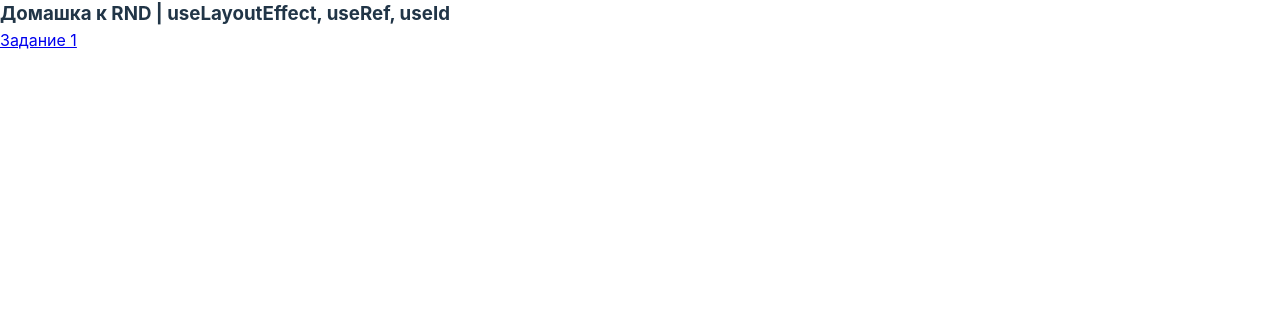
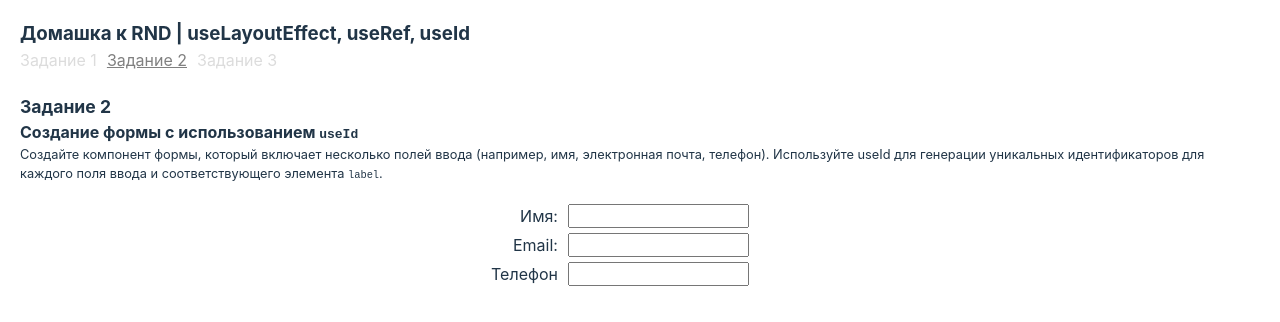
Before and after one commit to Tetrarium/homework240620, a React (Vite) app: page /#/task2 in a window 1280 px wide. Before the commit this address led to /. Shown: the top 322 px of the page. Built offline with nearby package versions, Linux system fonts and the light colour scheme.

Commit message:
Task 2. Solved

```diff
--- a/package.json
+++ b/package.json
@@ -16,6 +16,7 @@
     "styled-components": "^6.1.11"
   },
   "devDependencies": {
+    "@types/node": "^20.14.8",
     "@types/react": "^18.2.55",
     "@types/react-dom": "^18.2.19",
     "@types/styled-components": "^5.1.34",
--- a/src/Task1.tsx
+++ /dev/null
@@ -1,65 +0,0 @@
-import { useLayoutEffect, useState } from "react";
-import styled from "styled-components";
-
-const Title = styled.h2`
-  font-size: 1.1em;
-`;
-
-const Subtitle = styled.h3`
-  font-size: 1em;
-`;
-
-const Description = styled.p`
-  font-size: 0.8em;
-`;
-
-const Main = styled.main`
-  padding: 20px;
-  display: flex;
-  justify-content: center;
-`;
-
-interface ScalableProps {
-  readonly $width: number;
-  readonly $height: number;
-}
-
-const Scalable = styled.div<ScalableProps>((props) => ({
-  backgroundColor: 'blue',
-  border: '1px solid gray',
-  width: `${props.$width}px`,
-  height: `${props.$height}px`,
-}));
-
-export default function Task1() {
-  const [scalableHeight, setScalableHeight] = useState(0);
-  const [scalableWidth, setScalableWidth] = useState(0);
-
-  function resize() {
-    const { clientHeight, clientWidth } = document.documentElement;
-
-    const width = clientWidth / 2;
-    const height = clientHeight / 2;
-
-    setScalableHeight(height);
-    setScalableWidth(width);
-  }
-
-  useLayoutEffect(() => {
-    resize();
-    window.addEventListener('resize', resize);
-  }, []);
-
-  return (
-    <article>
-      <header>
-        <Title>Задача 1</Title>
-        <Subtitle>Создание компонента с использованием <code>useLayoutEffect</code></Subtitle>
-        <Description>Создайте компонент, который меняет размер и позицию блока в зависимости от размеров окна браузера ( например так чтобы имел половину ширины экрана  и высоты) . Используйте <code>useLayoutEffect</code> для изменения стилей блока после каждого изменения размера окна</Description>
-      </header>
-      <Main>
-        <Scalable $width={scalableWidth} $height={scalableHeight} />
-      </Main>
-    </article>
-  );
-}
--- a/src/app.tsx
+++ b/src/app.tsx
@@ -1,21 +1,61 @@
-import { NavLink, Route, Routes } from "react-router-dom";
+import { NavLink as BaseNavLink, Route, Routes } from "react-router-dom";
+import styled from "styled-components";
 
-import Task1 from "./Task1";
+import Task1 from "./components/Task1";
+import Task2 from "./components/Task2";
+import Task3 from "./components/Task3";
+
+const Container = styled.div`
+  max-width: 1240px;
+  padding: 20px;
+`;
+
+const Header = styled.header`
+  margin-bottom: 10px;
+  padding-bottom: 10px;
+  border-bottom: 2px solid #fff;
+`;
+
+const Nav = styled.nav`
+  display: flex;
+  gap: 10px;
+`;
+
+const NavLink = styled(BaseNavLink)`
+  text-decoration: none;
+  color: gainsboro;
+
+  transition: color 2s linear;
+  transition: text-decoration .2s linear;
+
+  &.active {
+    color: gray;
+    text-decoration: underline;
+  }
+
+  &:hover {
+    text-decoration: underline;
+  }
+`;
 
 export const App = () => {
   return (
-    <div>
-      <header>
+    <Container>
+      <Header>
         <h3>Домашка к RND | useLayoutEffect, useRef, useId</h3>
-        <nav>
+        <Nav>
           <NavLink to='/task1'>Задание 1</NavLink>
-        </nav>
-      </header>
+          <NavLink to='/task2'>Задание 2</NavLink>
+          <NavLink to='/task3'>Задание 3</NavLink>
+        </Nav>
+      </Header>
       <main>
         <Routes>
           <Route path="task1" element={<Task1 />} />
+          <Route path="task2" element={<Task2 />} />
+          <Route path="task3" element={<Task3 />} />
         </Routes>
       </main>
-    </div>
+    </Container>
   );
 };
--- /dev/null
+++ b/src/components/Task.tsx
@@ -0,0 +1,47 @@
+import { ReactElement } from "react";
+import styled from "styled-components";
+
+const Title = styled.h2`
+  font-size: 1.1em;
+`;
+
+const Subtitle = styled.h3`
+  font-size: 1em;
+`;
+
+const Description = styled.p`
+  font-size: 0.8em;
+`;
+
+const Main = styled.main`
+  padding: 20px;
+  display: flex;
+  justify-content: center;
+`;
+
+interface TaskProps {
+  title: string;
+  subtitle: string | ReactElement;
+  description: string | ReactElement;
+  children: string | ReactElement;
+}
+
+export default function Task({
+  title,
+  subtitle,
+  description,
+  children
+}: TaskProps) {
+  return (
+    <article>
+      <header>
+        <Title>{title}</Title>
+        <Subtitle>{subtitle}</Subtitle>
+        <Description>{description}</Description>
+      </header>
+      <Main>
+        {children}
+      </Main>
+    </article>
+  );
+}
--- /dev/null
+++ b/src/components/Task1.tsx
@@ -0,0 +1,46 @@
+import { useLayoutEffect, useState } from "react";
+import styled from "styled-components";
+
+import Task from "./Task";
+
+interface ScalableProps {
+  readonly $width: number;
+  readonly $height: number;
+}
+
+const Scalable = styled.div<ScalableProps>((props) => ({
+  backgroundColor: 'blue',
+  border: '1px solid gray',
+  width: `${props.$width}px`,
+  height: `${props.$height}px`,
+}));
+
+export default function Task1() {
+  const [scalableHeight, setScalableHeight] = useState(0);
+  const [scalableWidth, setScalableWidth] = useState(0);
+
+  function resize() {
+    const { clientHeight, clientWidth } = document.documentElement;
+
+    const width = clientWidth / 2;
+    const height = clientHeight / 2;
+
+    setScalableHeight(height);
+    setScalableWidth(width);
+  }
+
+  useLayoutEffect(() => {
+    resize();
+    window.addEventListener('resize', resize);
+  }, []);
+
+  return (
+    <Task
+      title="Задача 1"
+      subtitle={<>Создание компонента с использованием <code>useLayoutEffect</code></>}
+      description={<>Создайте компонент, который меняет размер и позицию блока в зависимости от размеров окна браузера ( например так чтобы имел половину ширины экрана  и высоты) . Используйте <code>useLayoutEffect</code> для изменения стилей блока после каждого изменения размера окна</>}
+    >
+      <Scalable $width={scalableWidth} $height={scalableHeight} />
+    </Task>
+  );
+}
--- /dev/null
+++ b/src/components/Task2.tsx
@@ -0,0 +1,49 @@
+import { useId } from "react";
+import styled from "styled-components";
+
+import Task from "./Task";
+
+const Form = styled.form`
+  display: flex;
+  flex-direction: column;
+  gap: 5px;
+`;
+
+const Row = styled.div`
+  display: flex;
+  gap: 10px;
+  justify-content: flex-end;
+`;
+const Label = styled.label``;
+const Input = styled.input``;
+
+export default function Task2() {
+  const nameId = useId();
+  const mailId = useId();
+  const phoneId = useId();
+
+  return (
+    <Task
+      title="Задание 2"
+      subtitle={<>Создание формы с использованием <code>useId</code></>}
+      description={<>
+        Создайте компонент формы, который включает несколько полей ввода (например, имя, электронная почта, телефон). Используйте useId для генерации уникальных идентификаторов для каждого поля ввода и соответствующего элемента <code>label</code>.
+      </>}
+    >
+      <Form>
+        <Row>
+          <Label htmlFor={nameId} >Имя: </Label>
+          <Input id={nameId} type="text" />
+        </Row>
+        <Row>
+          <Label htmlFor={mailId} >Email: </Label>
+          <Input id={mailId} type="mail" />
+        </Row>
+        <Row>
+          <Label htmlFor={phoneId} >Телефон</Label>
+          <Input id={phoneId} type="phone" />
+        </Row>
+      </Form>
+    </Task>
+  );
+}
--- /dev/null
+++ b/src/components/Task3.tsx
@@ -0,0 +1,15 @@
+import Task from "./Task";
+
+export default function Task3() {
+  return (
+    <Task
+      title="Задание 3"
+      subtitle={<>Управление фокусом с использованием <code>useRef</code></>}
+      description={<>
+        Создайте компонент, который включает в себя несколько кнопок и одно текстовое поле. По нажатию на любую из кнопок фокус должен переходить к текстовому полю. Используйте <code>useRef</code> для управления фокусом.
+      </>}
+    >
+      Тело таски
+    </Task>
+  );
+}
```
Also changed, not shown: src/components/Task4.tsx (added), 1 other file (tests, documents, lock files or other folders).
